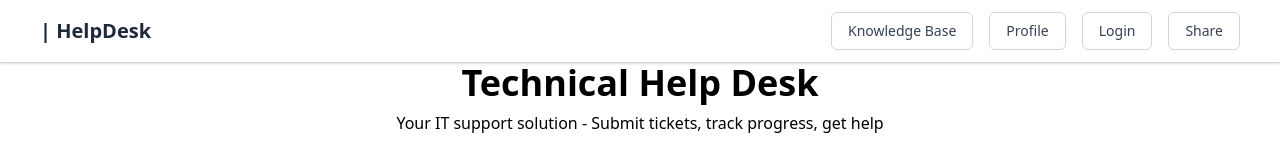
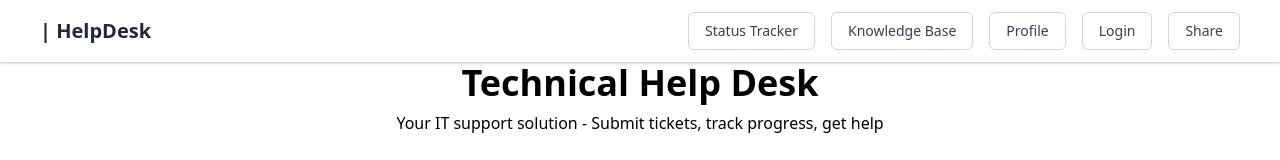
Before and after one commit to erichilla0525/fullstack-helpdesk, a React (Vite) app: page / in a window 1280 px wide. Shown: the top 160 px of the page. Built offline with nearby package versions, Linux system fonts and the light colour scheme.

Commit message:
Add Status Tracker feature page route and navigation link for individual component

```diff
--- a/src/App.tsx
+++ b/src/App.tsx
@@ -1,6 +1,7 @@
 import { BrowserRouter, Routes, Route } from "react-router-dom";
 import { useState } from "react";
 import Layout from "./components/Layout/Layout";
+import Header from "./components/Header/Header";
 import SearchBar from "./components/Searchbar/Searchbar";
 import WorkOrder from "./components/Ticket/Ticket";
 import StatusList from "./components/status-list/StatusList";
@@ -10,10 +11,21 @@ import Footer from "./components/Footer/Footer";
 function HomePage() {
   return (
     <div>
+      <Header />
       <SearchBar />
       <WorkOrder />
       <StatusList />
       <FAQ />
+    </div>
+  );
+}
+
+function StatusTrackerPage() {
+  return (
+    <div className="p-8">
+      <h2 className="text-2xl font-bold mb-4">Status Tracker</h2>
+      <p className="mb-4">Track the status of all help desk tickets</p>
+      <StatusList />
     </div>
   );
 }
@@ -56,6 +68,7 @@ function App() {
       <Layout>
         <Routes>
           <Route path="/" element={<HomePage />} />
+          <Route path="/status-tracker" element={<StatusTrackerPage />} />
           <Route path="/knowledge-base" element={<KnowledgeBasePage />} />
           <Route path="/profile" element={<ProfilePage />} />
           <Route path="/login" element={<LoginPage />} />
--- a/src/components/Layout/Layout.tsx
+++ b/src/components/Layout/Layout.tsx
@@ -1,4 +1,3 @@
-import Header from "../Header/Header";
 import Nav from "../Navigation/Nav";
 
 interface LayoutProps {
@@ -9,7 +8,6 @@ function Layout({ children }: LayoutProps) {
   return (
     <div className="app-layout">
       <Nav />
-      <Header />
       <main className="main-content">{children}</main>
     </div>
   );
--- a/src/components/Navigation/Nav.tsx
+++ b/src/components/Navigation/Nav.tsx
@@ -15,6 +15,16 @@ function Nav({}: NavProps) {
         </Link>
       </div>
       <div className="flex items-center gap-4">
+        <Link
+          to="/status-tracker"
+          className={`px-4 py-2 border border-gray-300 text-gray-700 cursor-pointer rounded-md text-sm transition-all duration-200 hover:bg-gray-50 hover:border-gray-400 no-underline ${
+            isActive("/status-tracker")
+              ? "bg-gray-100 border-gray-400 font-semibold"
+              : "bg-white"
+          }`}
+        >
+          Status Tracker
+        </Link>
         <Link
           to="/knowledge-base"
           className={`px-4 py-2 border border-gray-300 text-gray-700 cursor-pointer rounded-md text-sm transition-all duration-200 hover:bg-gray-50 hover:border-gray-400 no-underline ${
```
